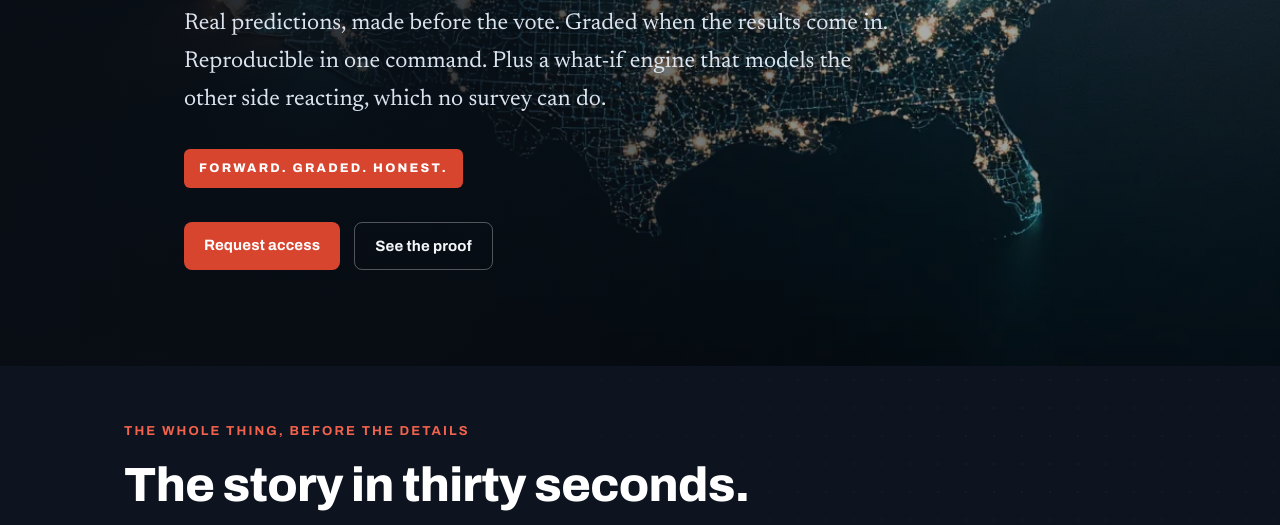
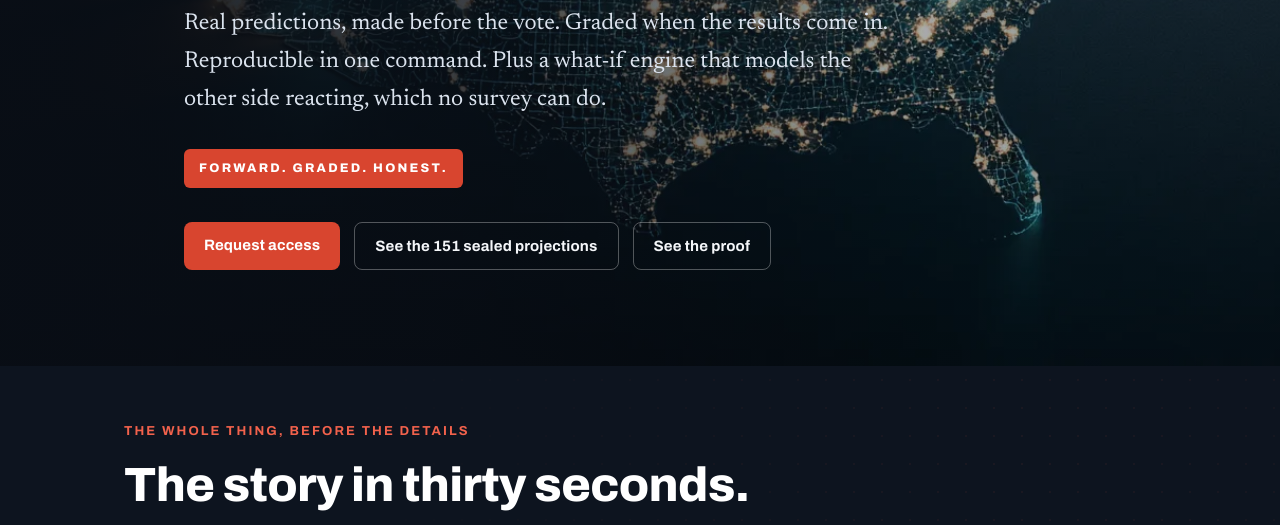
Before and after one commit to omosha/agent-n-site, a plain HTML site: page index.html in a window 1280 px wide. Shown: the part 562-1087 px from the top of the page. Drawn offline with Linux system fonts and the light colour scheme.

Commit message:
Hero: add 'See the 151 sealed projections' CTA linking to the board
Co-Authored-By: Claude Opus 4.8 (1M context) <noreply@anthropic.com>
Claude-Session: https://claude.ai/code/session_01PZFGCbiZCyxpqqXk9RRkUK

```diff
--- a/index.html
+++ b/index.html
@@ -400,6 +400,7 @@
     <div><span class="chip">Forward. Graded. Honest.</span></div>
     <div class="cta">
       <a href="#access" class="btn btn-accent">Request access</a>
+      <a href="#board" class="btn btn-ghost-dark">See the 151 sealed projections</a>
       <a href="#proof" class="btn btn-ghost-dark">See the proof</a>
     </div>
   </div>
```
